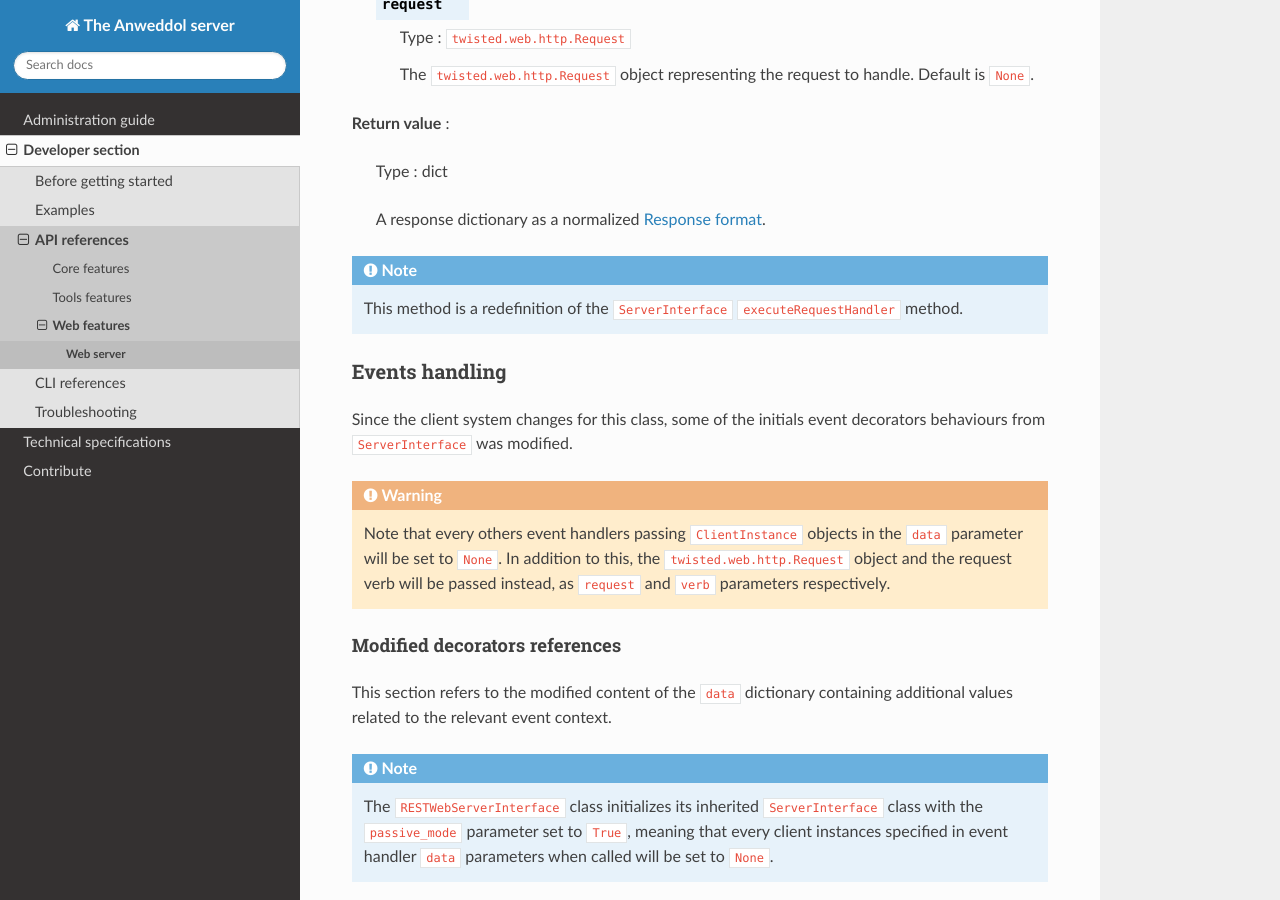
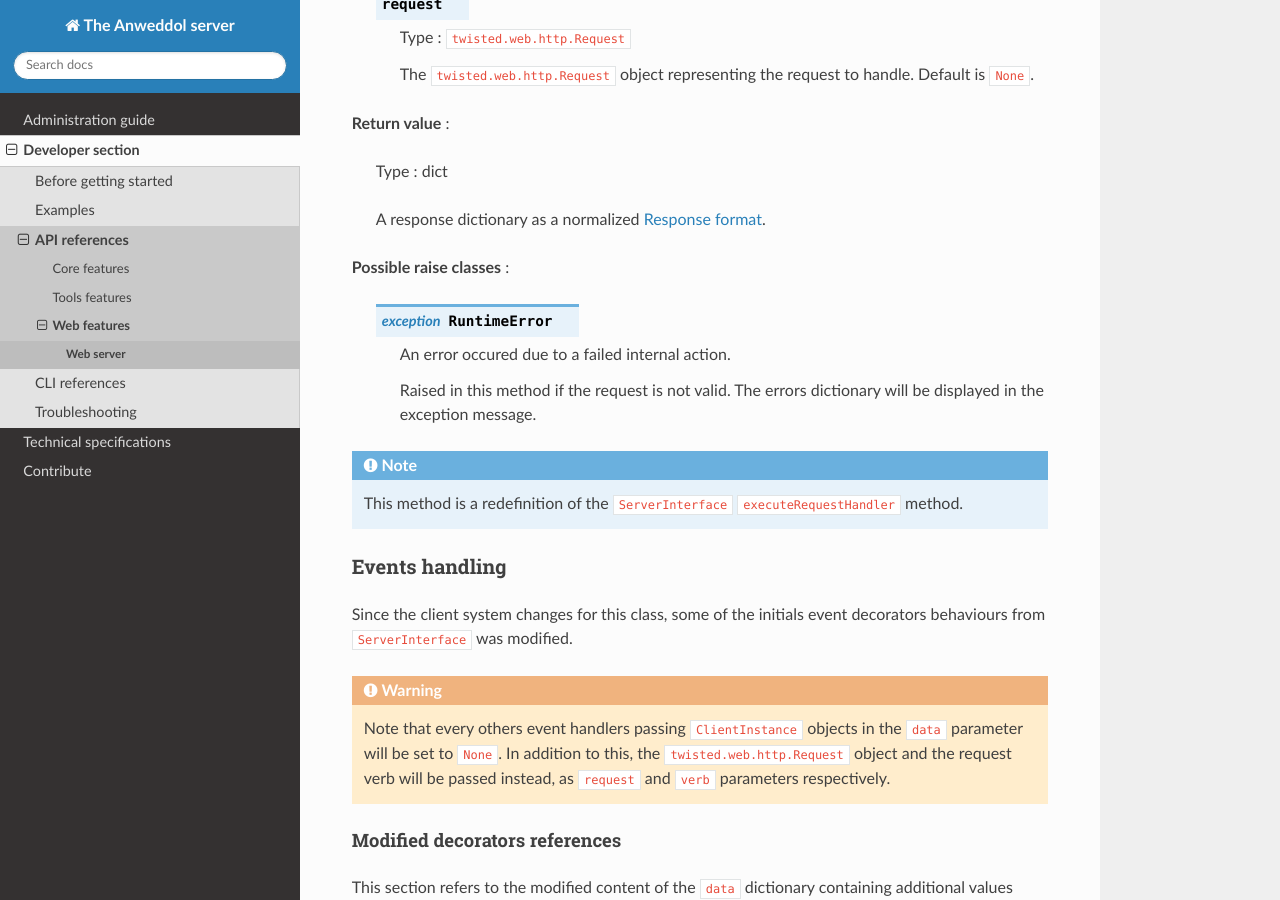
Before and after one commit to Darnethal0z/Anweddol-server, a Sphinx documentation site: the page built from docs/source/developer_section/api_references/web/server.md, in a window 1280 px wide and 900 px high, scrolled down 3347 px. Built offline with Sphinx 7.4.7 and the Read the Docs theme 2.0.0, drawn with Linux system fonts in a browser that asks for light colours.

Commit message:
Modified web server feature and documentation

````diff
--- a/docs/source/developer_section/api_references/web/server.md
+++ b/docs/source/developer_section/api_references/web/server.md
@@ -138,6 +138,15 @@ Execute an HTTP request handler.
 > Type : dict
 >
 > A response dictionary as a normalized [Response format](../../../technical_specifications/core/communication.md).
+
+**Possible raise classes** :
+
+> ```{exception} RuntimeError
+> An error occured due to a failed internal action.
+>
+> Raised in this method if the request is not valid.
+> The errors dictionary will be displayed in the exception message.
+> ```
 
 ```{note}
 This method is a redefinition of the `ServerInterface` `executeRequestHandler` method.
````
Also changed, not shown: 1 other file.
